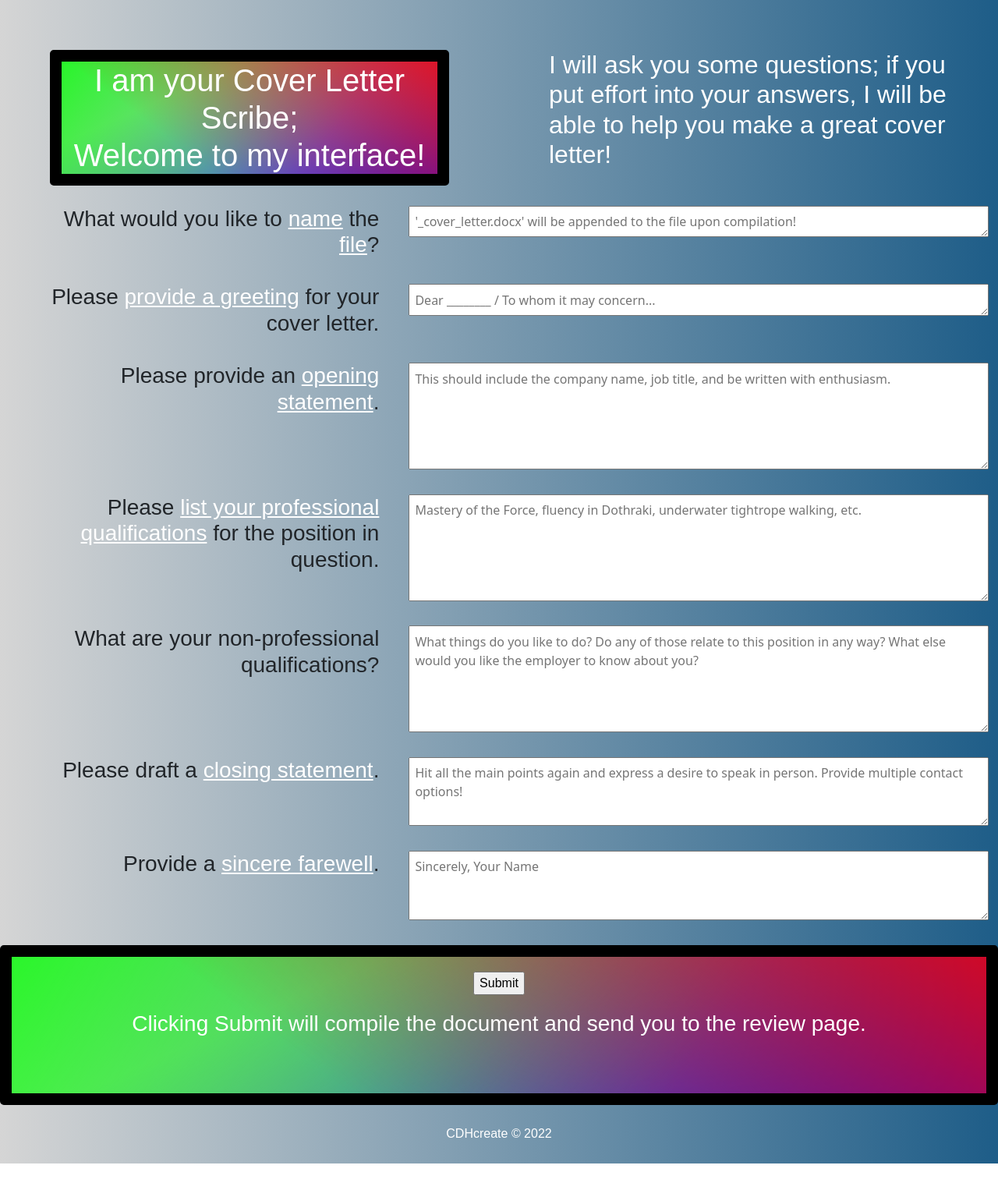
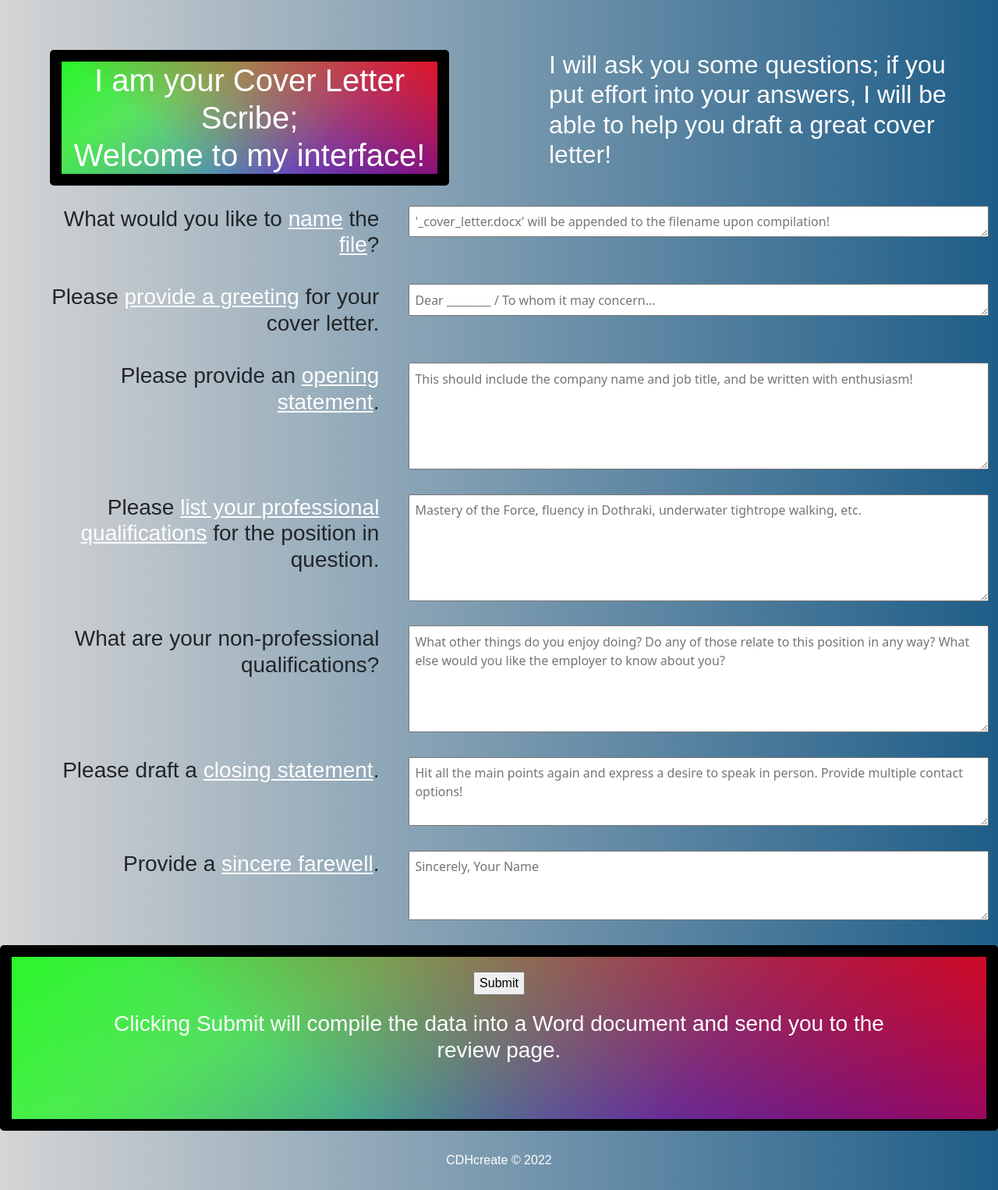
Before and after one commit to cdh616x/CLScribe-flask, a Flask app: page / in a window 1280 px wide. Shown: the whole page at 78% size. Before the commit the page ends 1492 px from the top, so only its background shows below. Run offline with Flask 2, Linux system fonts and the light colour scheme; some web fonts are replaced.

Commit message:
update some text elements

```diff
--- a/templates/index.html
+++ b/templates/index.html
@@ -15,7 +15,7 @@
           <h1 class="title">I am your Cover Letter Scribe; <br> Welcome to my interface!</h1>
      </div>
      <div class="title-col2">
-         <h2>I will ask you some questions; if you put effort into your answers, I will be able to help you make a great cover
+         <h2>I will ask you some questions; if you put effort into your answers, I will be able to help you draft a great cover
              letter!</h2>
      </div>
  </div>
@@ -25,7 +25,7 @@
              <h3>What would you like to <span class="underline">name</span> the <span class="underline">file</span>?</h3>
          </div>
          <div class="col">
-             <textarea name="filename" cols="40" rows="1" placeholder="'_cover_letter.docx' will be appended to the file upon compilation!" required></textarea>
+             <textarea name="filename" cols="40" rows="1" placeholder="'_cover_letter.docx' will be appended to the filename upon compilation!" required></textarea>
          </div>
      </div>
      <div class="row input-row">
@@ -42,7 +42,7 @@
 
          </div>
          <div class="col">
-             <textarea name="opening" cols="40" rows="5" placeholder="This should include the company name, job title, and be written with enthusiasm."></textarea>
+             <textarea name="opening" cols="40" rows="5" placeholder="This should include the company name and job title, and be written with enthusiasm!"></textarea>
          </div>
      </div>
      <div class="row input-row">
@@ -58,7 +58,7 @@
              <h3>What are your non-professional qualifications?</h3>
          </div>
          <div class="col">
-             <textarea name="personal" cols="40" rows="5" placeholder="What things do you like to do? Do any of those relate to this position in any way? What else would you like the employer to know about you?"></textarea>
+             <textarea name="personal" cols="40" rows="5" placeholder="What other things do you enjoy doing? Do any of those relate to this position in any way? What else would you like the employer to know about you?"></textarea>
          </div>
      </div>
      <div class="row input-row">
@@ -80,7 +80,7 @@
      <div class="row">
          <div class="submit-col">
              <input class="submit" type="submit">
-             <h3 class="align-center">Clicking Submit will compile the document and send you to the review page.</h3>
+             <h3 class="align-center">Clicking Submit will compile the data into a Word document and send you to the review page.</h3>
          </div>
      </div>
  </form>
```
